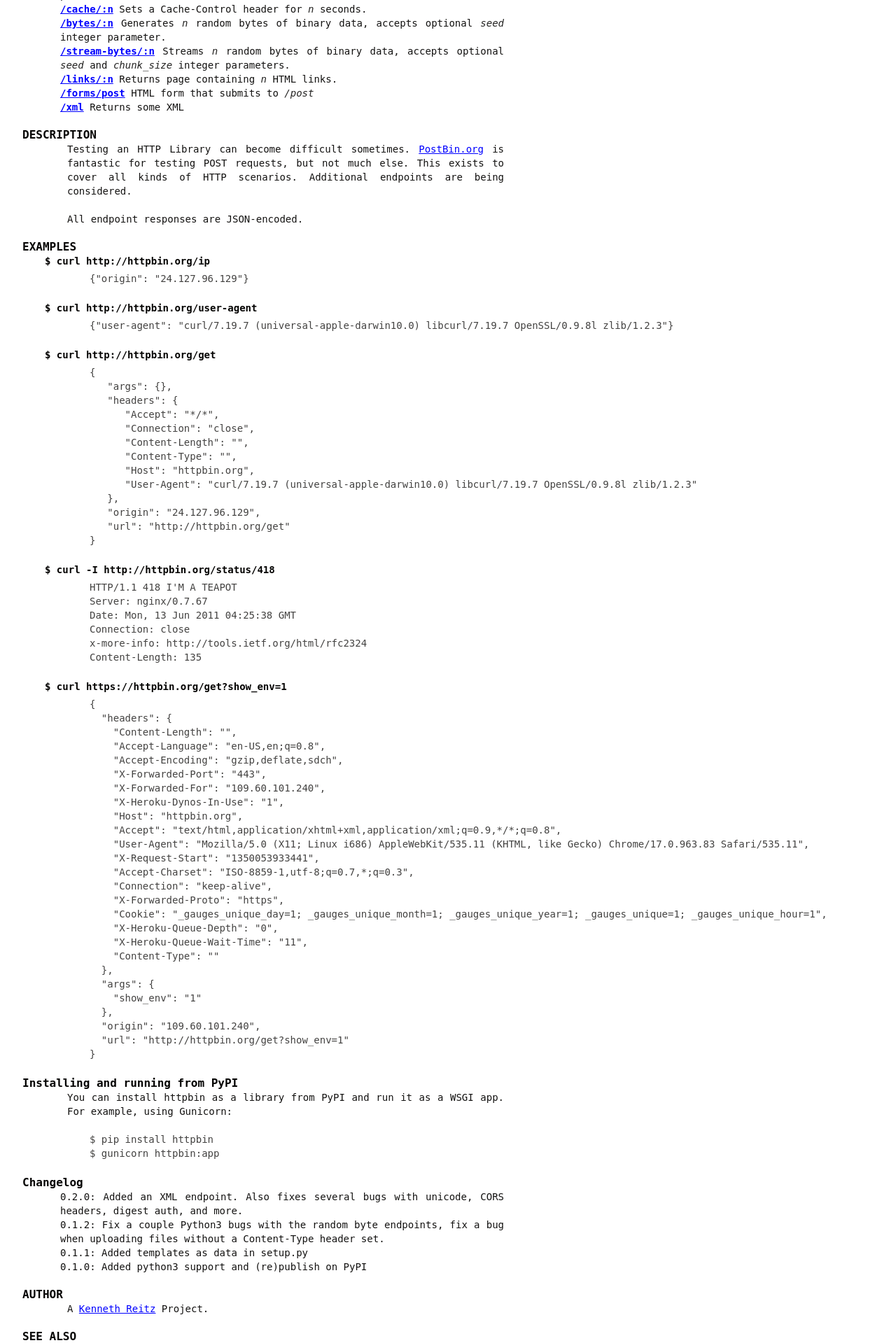
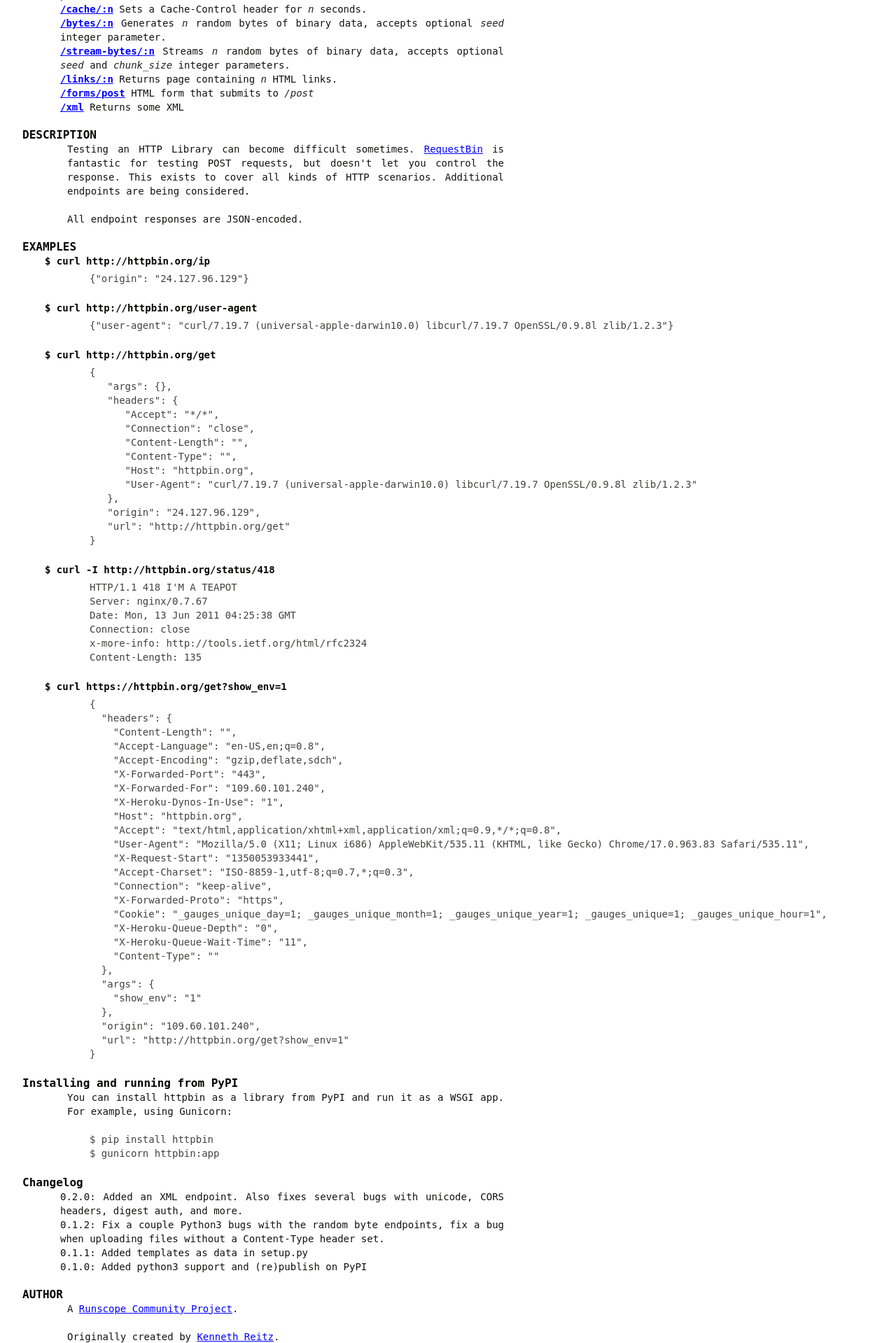
Before and after one commit to 1252188872/NDDS, a Flask app: page / in a window 1280 px wide. Shown: the part 1084-3003 px from the top of the page at 70% size. Run offline with Flask 2, Linux system fonts and the light colour scheme; parts of the project's set-up code (start-up, migrations or seed data) failed here and were passed over.

Commit message:
more meta updates

```diff
--- a/httpbin/templates/httpbin.1.html
+++ b/httpbin/templates/httpbin.1.html
@@ -47,9 +47,7 @@
 
 <h2 id="DESCRIPTION">DESCRIPTION</h2>
 
-<p>Testing an HTTP Library can become difficult sometimes. <a href="http://postbin.org">PostBin.org</a> is fantastic
-for testing POST requests, but not much else. This exists to cover all kinds of HTTP
-scenarios. Additional endpoints are being considered.</p>
+<p>Testing an HTTP Library can become difficult sometimes. <a href="http://requestb.in">RequestBin</a> is fantastic for testing POST requests, but doesn't let you control the response. This exists to cover all kinds of HTTP scenarios. Additional endpoints are being considered.</p>
 
 <p>All endpoint responses are JSON-encoded.</p>
 
@@ -142,11 +140,13 @@ $ gunicorn httpbin:app
 
 <h2 id="AUTHOR">AUTHOR</h2>
 
-<p>A <a href="http://kennethreitz.com/">Kenneth Reitz</a>
-Project.</p>
+<p>A <a href="https://www.runscope.com/community">Runscope Community Project</a>.</p>
+<p>Originally created by <a href="http://kennethreitz.com/">Kenneth Reitz</a>.</p>
 
 <h2 id="SEE-ALSO">SEE ALSO</h2>
 
+<p><a href="https://hurl.it">Hurl.it</a> - Make HTTP requests.</p>
+<p><a href="http://requestb.in">RequestBin</a> - Inspect HTTP requests.</p>
 <p><a href="http://python-requests.org" data-bare-link="true">http://python-requests.org</a></p>
 
 </div>
--- a/httpbin/templates/index.html
+++ b/httpbin/templates/index.html
@@ -50,7 +50,7 @@
 </head>
 
 <body id='manpage'>
-<a href="http://github.com/kennethreitz/httpbin"><img style="position: absolute; top: 0; right: 0; border: 0;" src="https://s3.amazonaws.com/github/ribbons/forkme_right_darkblue_121621.png" alt="Fork me on GitHub"></a>
+<a href="http://github.com/Runscope/httpbin"><img style="position: absolute; top: 0; right: 0; border: 0;" src="https://s3.amazonaws.com/github/ribbons/forkme_right_darkblue_121621.png" alt="Fork me on GitHub"></a>
 
 
 
--- a/setup.py
+++ b/setup.py
@@ -9,11 +9,11 @@ setup(
     description="HTTP Request and Response Service",
 
     # The project URL.
-    url='https://github.com/kennethreitz/httpbin',
+    url='https://github.com/Runscope/httpbin',
 
     # Author details
-    author='Kenneth Reitz',
-    author_email='me@kennethreitz.com',
+    author='Runscope',
+    author_email='httpbin@runscope.com',
 
     # Choose your license
     license='MIT',
```
